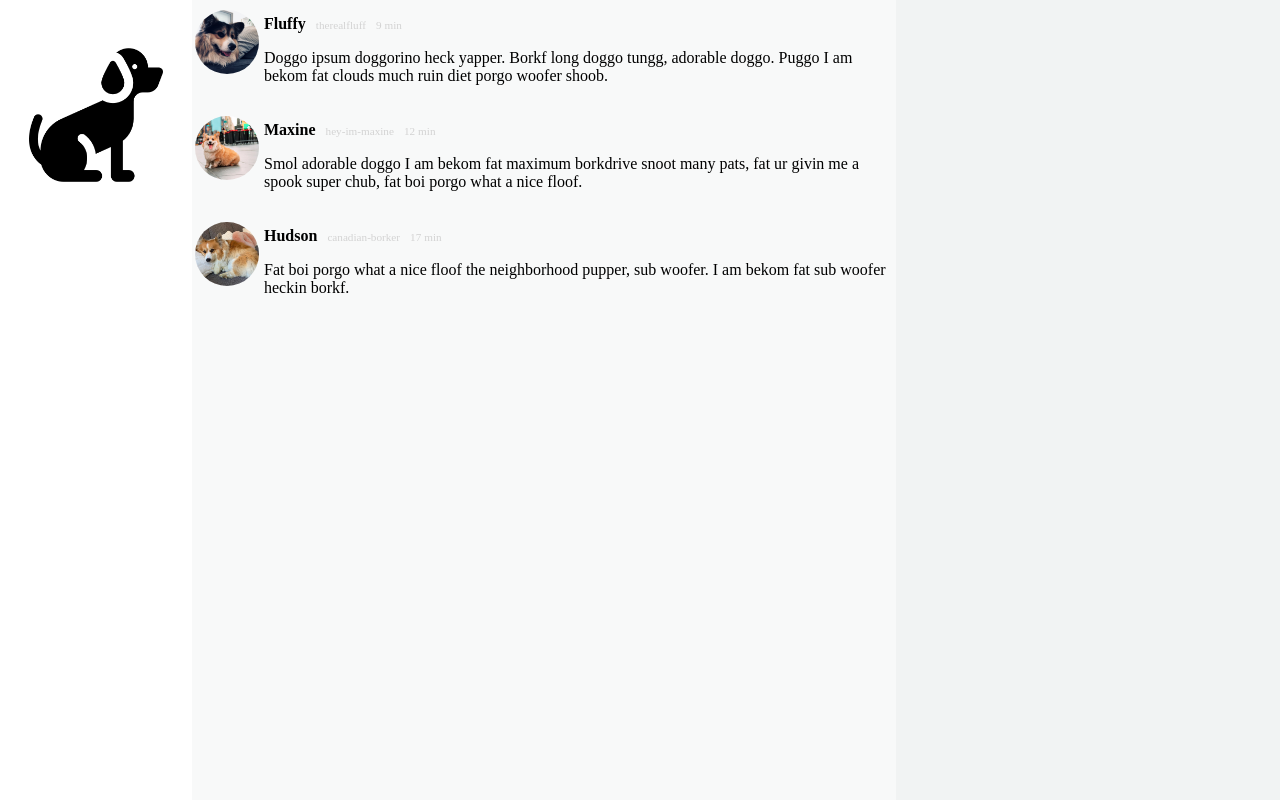
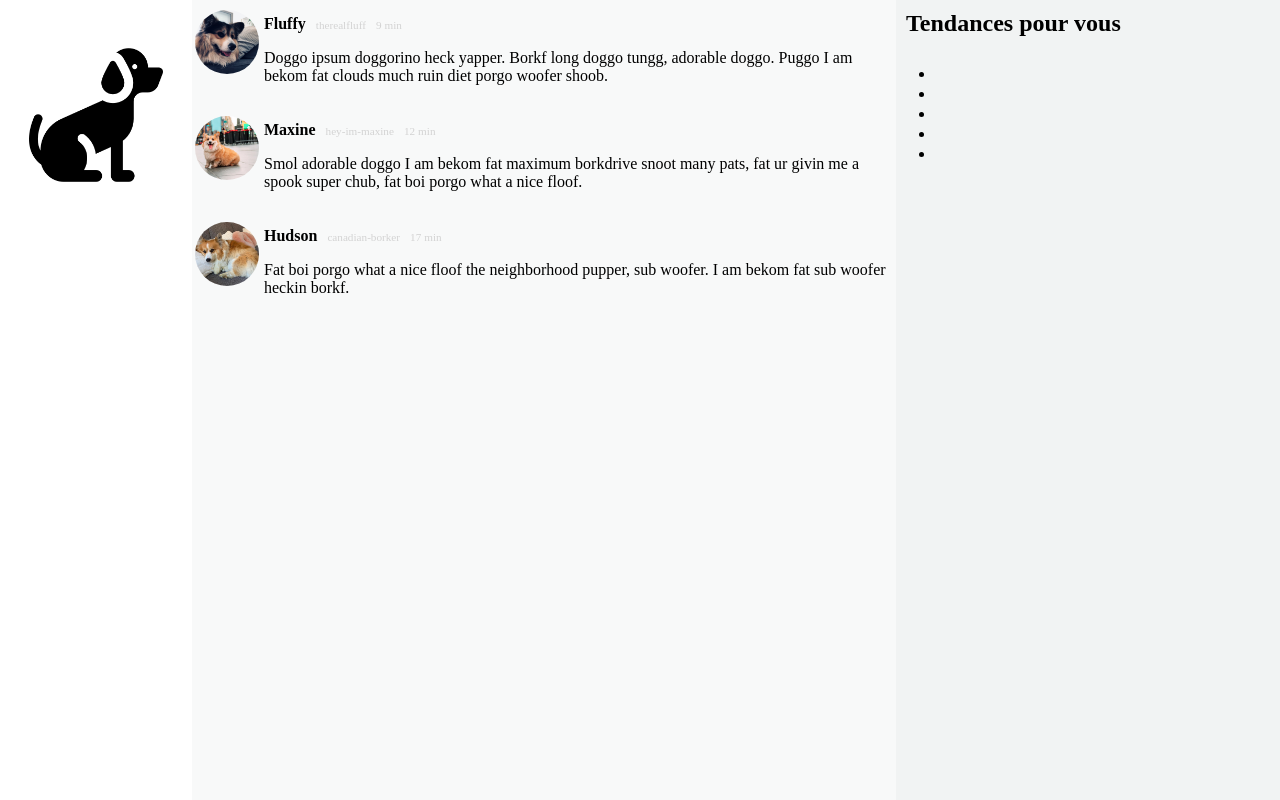
Before and after one commit to guillaume-f35/baker, a React (Create React App) app: page / in a window 1280 px wide. Built offline with nearby package versions, Linux system fonts and the light colour scheme.

Commit message:
add the trends and create file Tendency.js

```diff
--- a/src/App.js
+++ b/src/App.js
@@ -12,7 +12,7 @@ function App() {
       <ThemeProvider theme={themeApp}>
         <NavBar />
         <Posts data={data.barks}/>
-        <Trends />
+        <Trends data={data.trends}/>
       </ThemeProvider>
     </div>
   );
--- /dev/null
+++ b/src/components/Tendency.js
@@ -0,0 +1,12 @@
+import React from 'react'
+import styled from 'styled-components';
+
+const tendency = () => {
+  return (
+    <div>
+      <li></li>
+    </div>
+  )
+}
+
+export default tendency
--- a/src/components/Trends.js
+++ b/src/components/Trends.js
@@ -1,5 +1,7 @@
 import React from 'react';
 import styled from 'styled-components';
+import Tendency from './Tendency.js';
+
 
 const Container = styled.div`
   display: flex;
@@ -8,10 +10,20 @@ const Container = styled.div`
   background: #f1f3f3;
 `;
 
-const Trends = () => {
+const H2 = styled.h2`
+  font-family: ${props => props.theme.fontFamily};
+  margin: 10px;
+`;
+
+const Trends = ({data}) => {
   return (
     <Container>
-
+      <H2>Tendances pour vous</H2>
+      <ul>
+        {data.map((tendency) => (
+            <Tendency key={tendency.id} tendency={tendency}/>
+        ))}
+      </ul>
     </Container>
   )
 }
```
